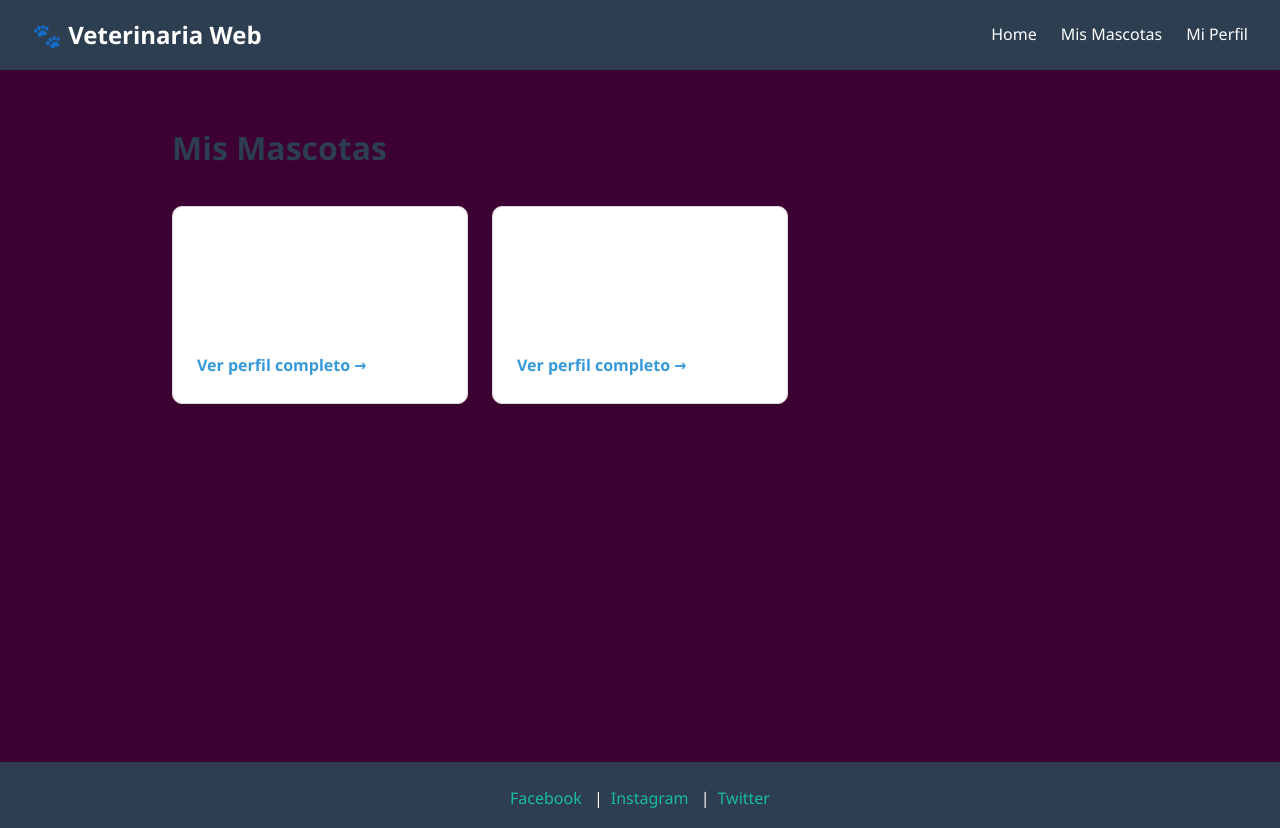
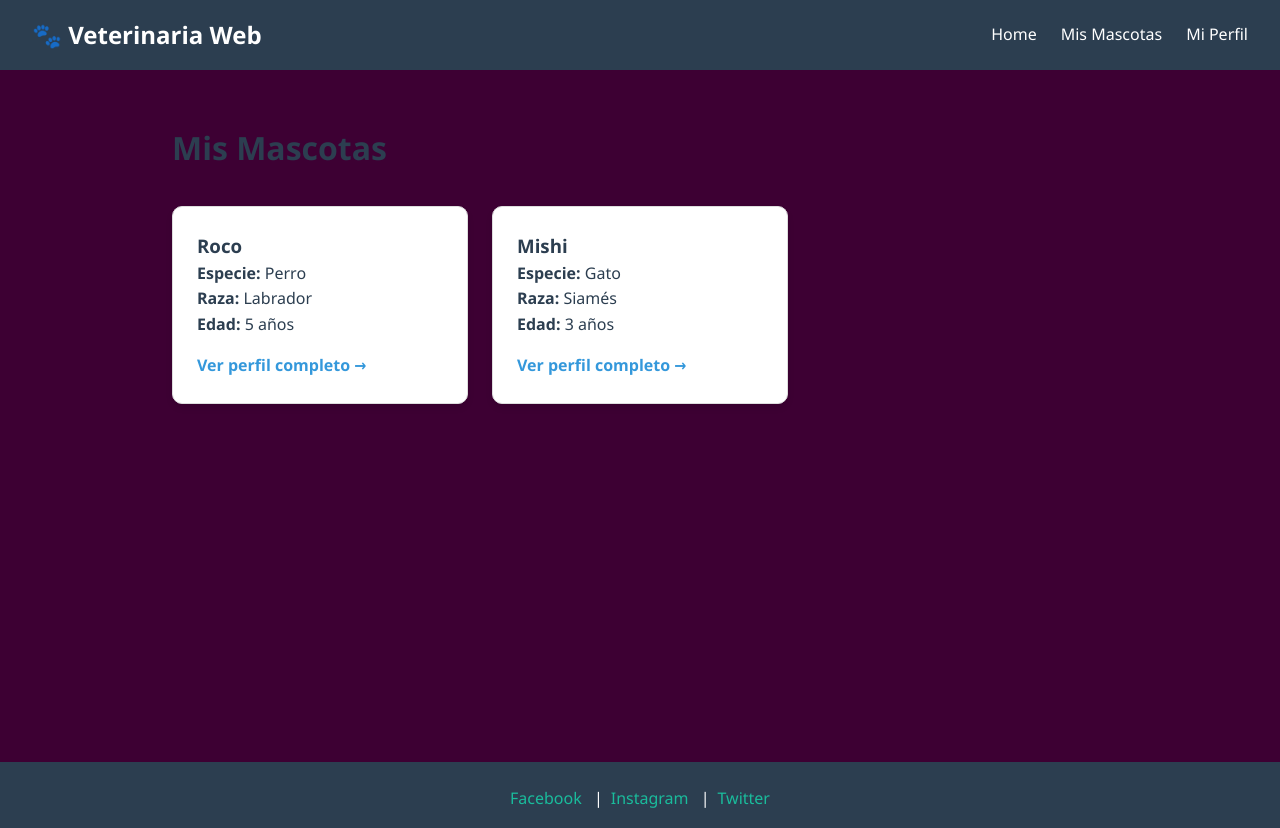
Before and after one commit to JotaM051/veterinaria-app-react, a React (Create React App) app: page /pets in a window 1280 px wide. Built offline with nearby package versions, Linux system fonts and the light colour scheme.

Commit message:
Resolver conflictos de merge entre cambios locales y main

```diff
--- a/src/pages/PetList.jsx
+++ b/src/pages/PetList.jsx
@@ -44,7 +44,8 @@ const styles = {
     padding: '1.5rem',
     borderRadius: '10px',
     boxShadow: '0 4px 6px rgba(0,0,0,0.1)',
-    border: '1px solid #ddd'
+    border: '1px solid #ddd',
+    color: '#2c3e50'
   },
   detailLink: {
     display: 'inline-block',
```
